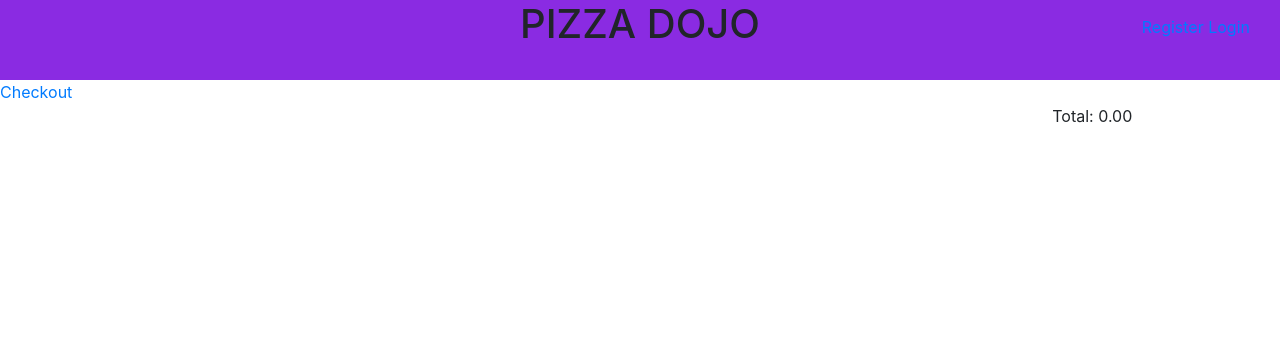
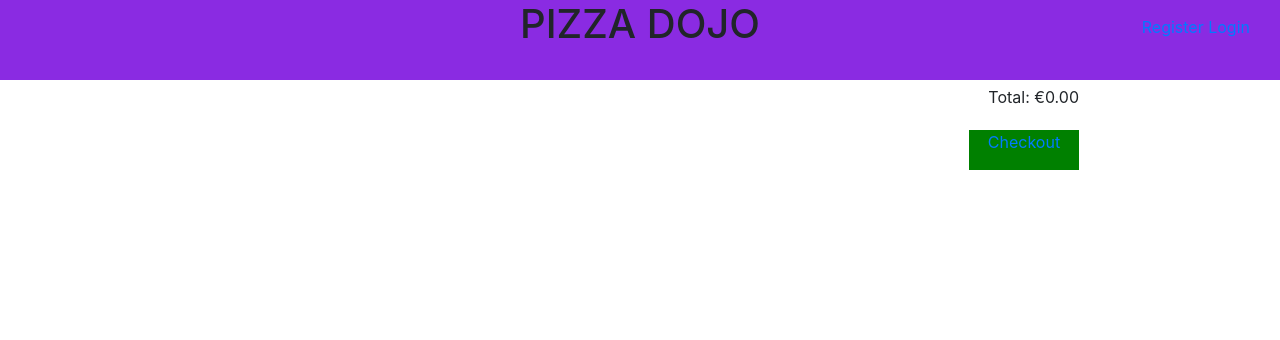
Before and after one commit to philip-hughes/fourth-milestone-project, a Django app: template cart/templates/cart/cart.html in a window 1280 px wide. Shown: the top 340 px of the page. Run offline with Django 3.2, Linux system fonts and the light colour scheme; the template is opened without the code that fills it, so the values that code supplies are empty; parts of the project's set-up code (start-up, migrations or seed data) failed here and were passed over; some libraries are stand-ins or nearby versions.

Commit message:
Adding checkout link and grand total

```diff
--- a/cart/static/cart/css/cart.css
+++ b/cart/static/cart/css/cart.css
@@ -5,6 +5,7 @@
 #cart-items {
     display: inline-block;
     width: 900px;
+    margin-bottom: 40px;
     background-color: #e9ecef;
 }
 
@@ -43,6 +44,28 @@
     border: none;
 }
 
+#checkout-now {
+    position: relative;
+    height: 100px;
+    background-color: white;
+}
+
+#checkout-now a {
+    position: absolute;
+    height: 40px;
+    width: 110px;
+    right: 11px;
+    bottom: 10px;
+    background-color: green;
+    border: 0;
+}
+
+#grand-total {
+    position: absolute;
+    right: 11px;
+    top: 5px;
+}
+
 
 
 hr {
--- a/cart/templates/cart/cart.html
+++ b/cart/templates/cart/cart.html
@@ -4,7 +4,6 @@
 <link rel="stylesheet" href="{% static 'cart/css/cart.css' %}">
 {% endblock %}
 {% block content %}
-<a href="{% url 'checkout' %}">Checkout</a>
 <div id="cart-wrapper">
     <div id="cart-items">
         {% for item in cart_items %}
@@ -48,8 +47,12 @@
             <hr>
             {% endif %}
         {% endfor %}
+        <div id="checkout-now">
+            <span id="grand-total">Total: €{{grand_total}}</span>
+            <a href="{% url 'checkout' %}">Checkout</a>
+        </div>
+
     </div>
-    <span>Total: {{grand_total}}</span>
 </div>
 
 {% endblock %}
```
Also changed, not shown: db.sqlite3.
